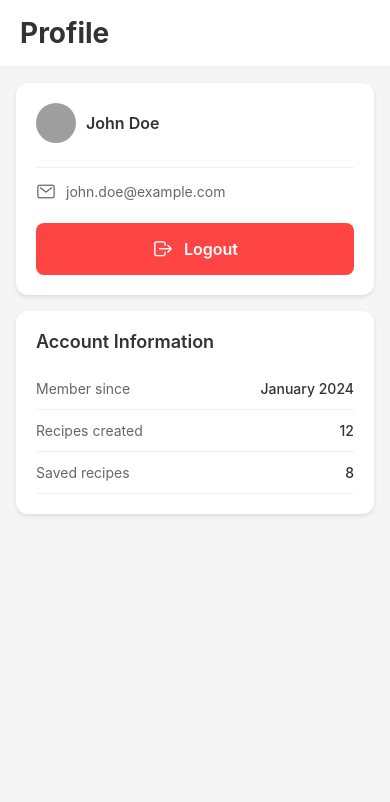
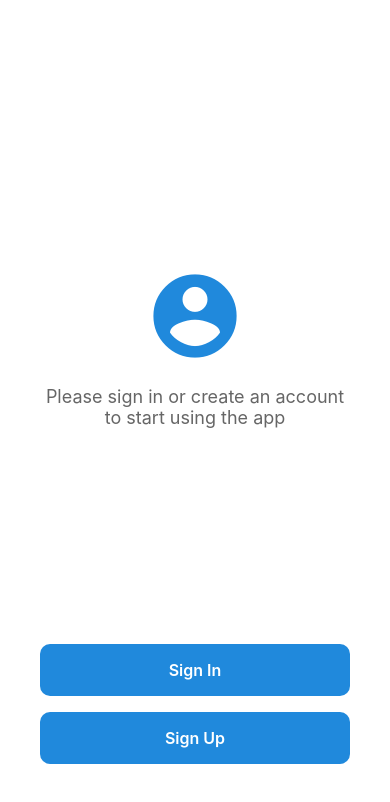
Before and after one commit to DmitryShastel/CookBook, a React Native app: screen / in a window 390 px wide. Shown: the top 802 px of the page. Built offline with nearby package versions, Linux system fonts and the light colour scheme; grey boxes are pictures that could not be loaded.

Commit message:
feat: The HomeScreen is created

```diff
--- a/package.json
+++ b/package.json
@@ -10,7 +10,8 @@
     "lint": "expo lint"
   },
   "dependencies": {
-    "@expo/vector-icons": "^15.0.3",
+    "@expo/vector-icons": "^15.1.1",
+    "@mainamiru/react-native-ui-kit": "^0.1.5",
     "@react-navigation/bottom-tabs": "^7.4.0",
     "@react-navigation/elements": "^2.6.3",
     "@react-navigation/native": "^7.1.33",
@@ -31,6 +32,7 @@
     "react": "19.1.0",
     "react-dom": "19.1.0",
     "react-native": "0.81.5",
+    "react-native-elements": "^3.4.3",
     "react-native-gesture-handler": "~2.28.0",
     "react-native-reanimated": "~4.1.1",
     "react-native-safe-area-context": "~5.6.0",
--- a/src/app/App.tsx
+++ b/src/app/App.tsx
@@ -1,12 +1,12 @@
 import { View } from 'react-native';
 import { SafeAreaProvider } from 'react-native-safe-area-context';
-import { UserProfileScreen } from '@/screens/userProfile/UserProfileScreen';
+import { HomeScreen } from '@/screens/home/HomeScreen';
 
 export default function App() {
   return (
     <SafeAreaProvider>
       <View style={{ flex: 1, backgroundColor: '#fff' }}>
-        <UserProfileScreen />
+        <HomeScreen />
       </View>
     </SafeAreaProvider>
   );
--- /dev/null
+++ b/src/screens/home/HomeScreen.styles.ts
@@ -0,0 +1,37 @@
+import { StyleSheet } from 'react-native';
+
+export const styles = StyleSheet.create({
+  button: {
+    backgroundColor: '#2089dc',
+    borderRadius: 10,
+    paddingVertical: 15,
+  },
+  buttonContainer: {
+    gap: 16,
+    paddingBottom: 30,
+    paddingHorizontal: 40,
+  },
+  buttonTitle: {
+    color: '#fff',
+    fontSize: 16,
+    fontWeight: '600',
+  },
+  container: {
+    backgroundColor: '#fff',
+    flex: 1,
+    justifyContent: 'space-between',
+    paddingVertical: 50,
+  },
+  content: {
+    alignItems: 'center',
+    flex: 1,
+    justifyContent: 'center',
+  },
+  message: {
+    color: '#666',
+    fontSize: 18,
+    marginTop: 20,
+    paddingHorizontal: 40,
+    textAlign: 'center',
+  },
+});
--- /dev/null
+++ b/src/screens/home/HomeScreen.tsx
@@ -0,0 +1,33 @@
+import { View, Text } from 'react-native';
+import { Button, Icon } from 'react-native-elements';
+import { styles } from '@/screens/home/HomeScreen.styles';
+
+export const HomeScreen = () => {
+  return (
+    <View style={styles.container}>
+      <View style={styles.content}>
+        <Icon name="account-circle" size={100} color="#2089dc" />
+
+        <Text style={styles.message}>
+          Please sign in or create an account to start using the app
+        </Text>
+      </View>
+
+      <View style={styles.buttonContainer}>
+        <Button
+          title="Sign In"
+          onPress={() => {}}
+          buttonStyle={styles.button}
+          titleStyle={styles.buttonTitle}
+        />
+
+        <Button
+          title="Sign Up"
+          onPress={() => {}}
+          buttonStyle={styles.button}
+          titleStyle={styles.buttonTitle}
+        />
+      </View>
+    </View>
+  );
+};
```
Also changed, not shown: 1 other file (tests, documents, lock files or other folders).
